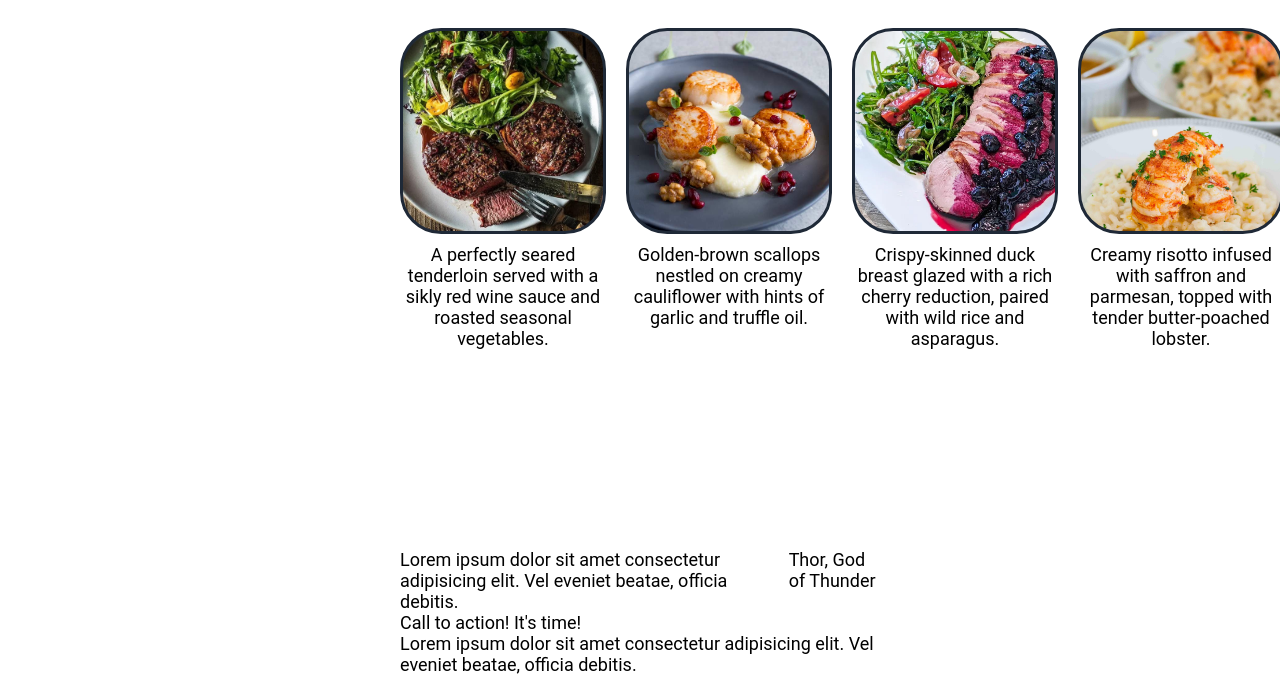
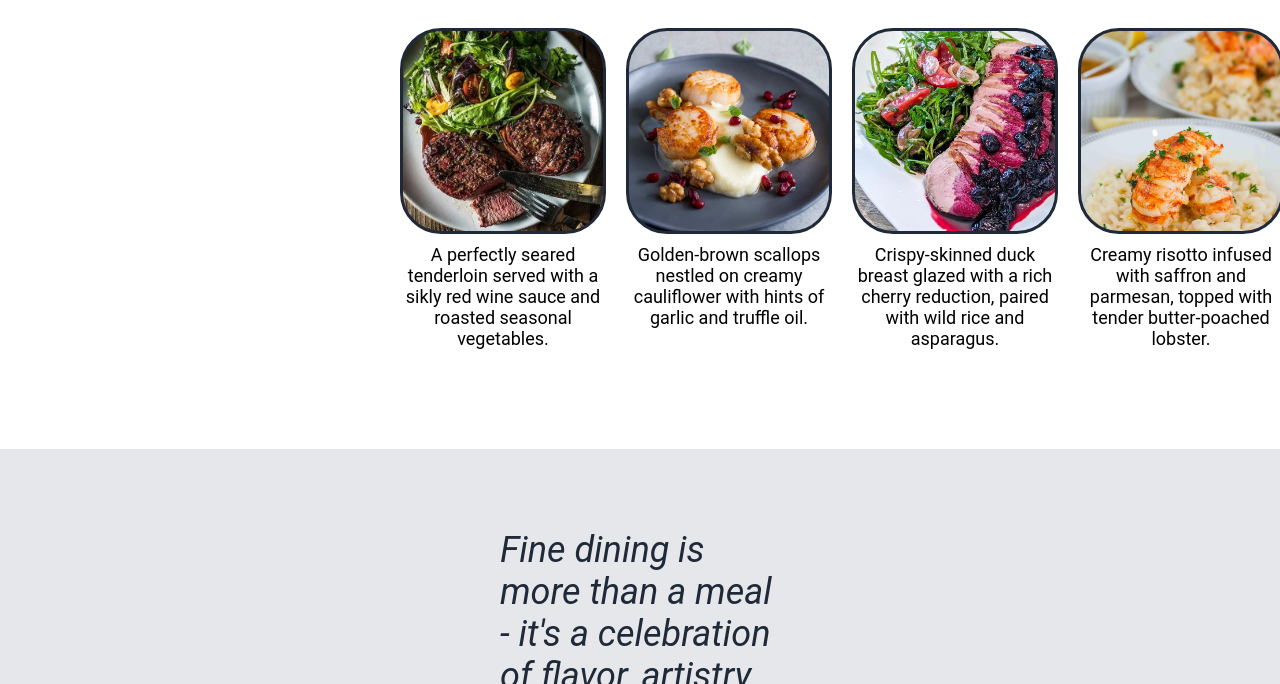
Before and after one commit to filippekar357/odin-landing-page, a plain HTML site: page index.html in a window 1280 px wide. Shown: the part 764-1448 px from the top of the page. Drawn offline with Linux system fonts and the light colour scheme.

Commit message:
Complete quote section

```diff
--- a/index.html
+++ b/index.html
@@ -30,7 +30,6 @@
         </div>
         <p class="info">Some random information.</p>
         <div class="card-section">
-
             <div class="card">
                 <div class="card-img beef"></div>
                 <p class="card-desc">
@@ -57,10 +56,11 @@
             </div>
         </div>
         <div class="quote-section">
-            <p>
-                Lorem ipsum dolor sit amet consectetur adipisicing elit. Vel eveniet beatae, officia debitis.
+            <p class="quote">
+                Fine dining is more than a meal - it's a celebration of flavor, artistry, and atmosphere.
+                Each plate tells a story, crafted with care to awaken the senses and create unforgettable moments.
             </p>
-            <p>Thor, God of Thunder</p>
+            <p class="author">Culinary Director, Providence</p>
         </div>
         <div class="sign-up-section">
             <div class="blue-box">
--- a/style.css
+++ b/style.css
@@ -37,6 +37,7 @@ footer {
     justify-content: center;
     background-color: #1F2937;
     flex-shrink: 0;
+    padding: 20px;
 }
 
 /* CONTENT Flex elements */
@@ -65,13 +66,19 @@ footer {
 
 .card-section {
     gap: 20px;
-    padding-bottom: 200px;
+    padding-bottom: 100px;
 }
 
 .card {
     display: flex;
     flex-direction: column;
     align-items: center;
+}
+
+.quote-section {
+    background-color: #E5E7EB;
+    flex-direction: column;
+    padding: 80px 500px;
 }
 
 /* MISC Styling */
@@ -170,3 +177,16 @@ a {
     text-align: center;
     padding-top: 10px;
 }
+
+.quote {
+    font-size: 36px;
+    font-style: italic;
+    color: #1F2937;
+}
+
+.author {
+    font-weight: bold;
+    align-self: flex-end;
+    font-size: 20px;
+    padding-right: 20px;
+}
```
